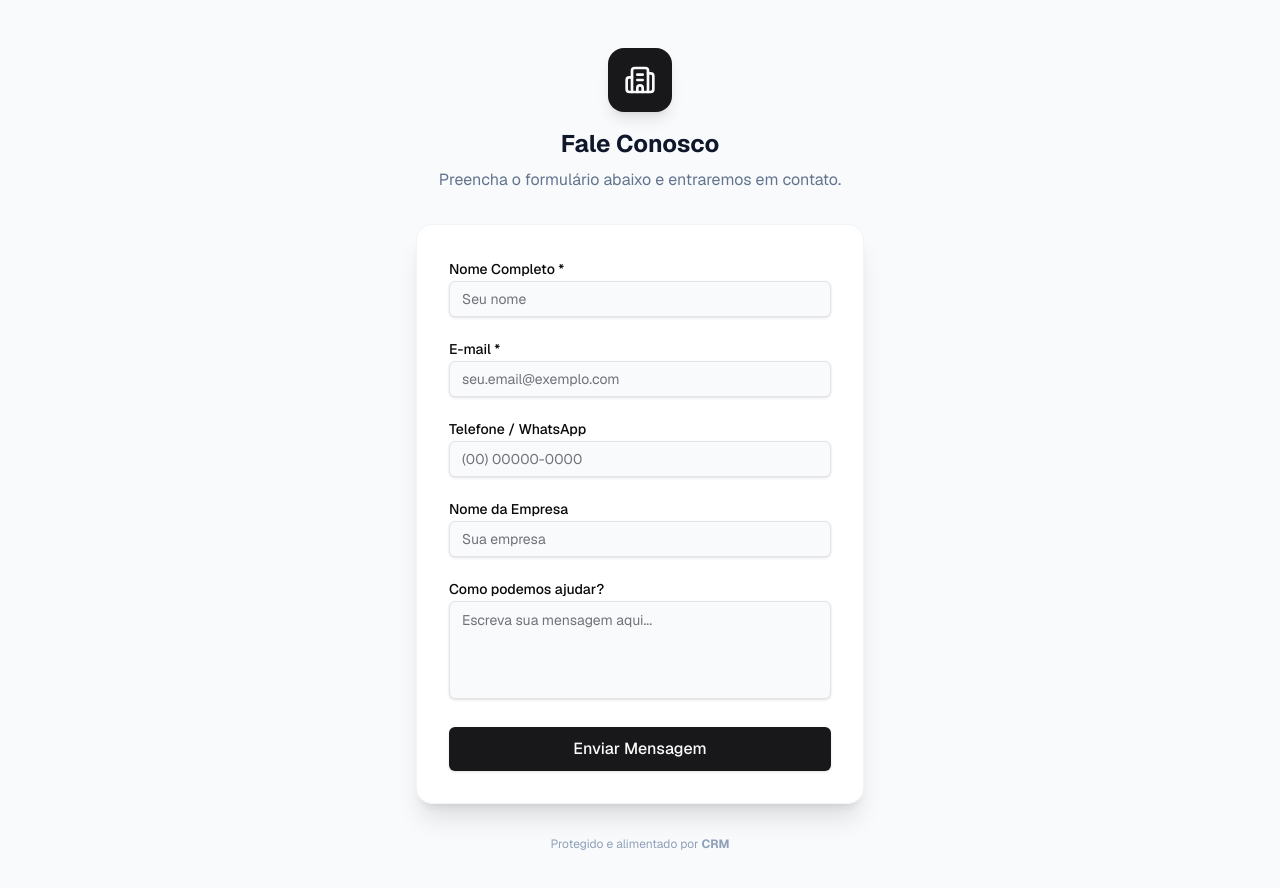
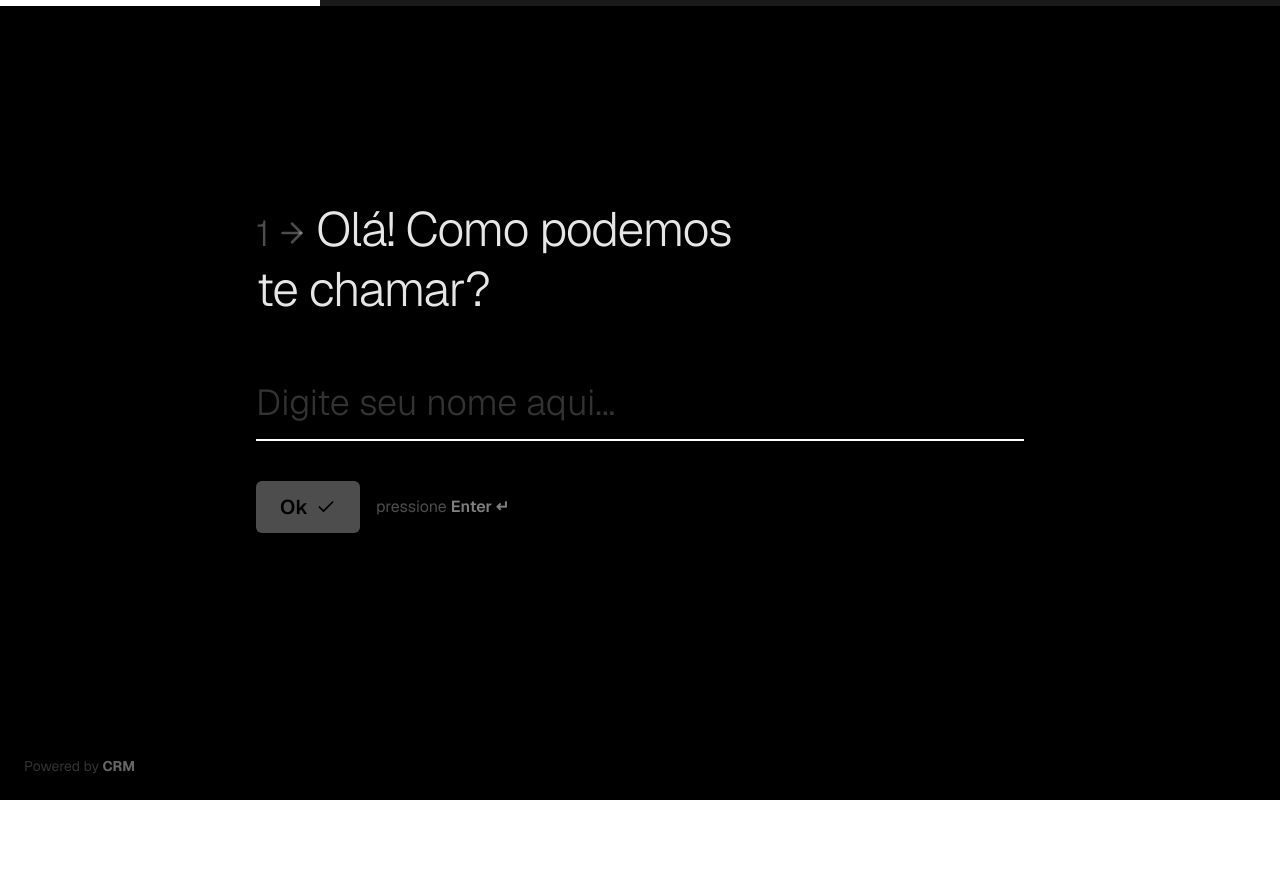
Before and after one commit to Murillooh/CRM, a Next.js app: page /f/1 in a window 1280 px wide. Shown: the top 888 px of the page. After the commit the page ends 800 px from the top, so only its background shows below. Built offline with nearby package versions, Linux system fonts and the light colour scheme.

Commit message:
style: redesign hosted form to fullscreen typeform UI

```diff
--- a/src/app/f/[workspaceId]/page.tsx
+++ b/src/app/f/[workspaceId]/page.tsx
@@ -1,12 +1,7 @@
 "use client";
 
-import { useState, useEffect } from "react";
-import { use } from "react";
-import { Button } from "@/components/ui/button";
-import { Input } from "@/components/ui/input";
-import { Textarea } from "@/components/ui/textarea";
-import { Label } from "@/components/ui/label";
-import { CheckCircle2, Loader2, Building2 } from "lucide-react";
+import { useState, use, useRef, useEffect } from "react";
+import { CheckCircle2, ArrowRight, Loader2, Check } from "lucide-react";
 
 export default function HostedFormPage({
   params,
@@ -18,155 +13,265 @@ export default function HostedFormPage({
   const [loading, setLoading] = useState(false);
   const [success, setSuccess] = useState(false);
   const [error, setError] = useState<string | null>(null);
+  const [step, setStep] = useState(1);
+  const inputRef = useRef<HTMLInputElement | HTMLTextAreaElement>(null);
 
-  const handleSubmit = async (e: React.FormEvent<HTMLFormElement>) => {
-    e.preventDefault();
+  const [formData, setFormData] = useState({
+    name: "",
+    email: "",
+    phone: "",
+    companyName: "",
+    message: "",
+  });
+
+  // Foca no input sempre que a etapa muda
+  useEffect(() => {
+    if (inputRef.current) {
+      inputRef.current.focus();
+    }
+  }, [step]);
+
+  const handleChange = (e: React.ChangeEvent<HTMLInputElement | HTMLTextAreaElement>) => {
+    setFormData(prev => ({ ...prev, [e.target.name]: e.target.value }));
+  };
+
+  const handleNext = () => {
+    if (step < 4) setStep(step + 1);
+  };
+
+  const handleSubmit = async (e?: React.FormEvent) => {
+    if (e) e.preventDefault();
     setLoading(true);
     setError(null);
-
-    const formData = new FormData(e.currentTarget);
-    const data = Object.fromEntries(formData.entries());
 
     try {
       const response = await fetch(`/api/webhooks/forms/${workspaceId}`, {
         method: "POST",
-        headers: {
-          "Content-Type": "application/json",
-        },
-        body: JSON.stringify(data),
+        headers: { "Content-Type": "application/json" },
+        body: JSON.stringify(formData),
       });
 
       if (!response.ok) {
-        const errorData = await response.json();
-        throw new Error(errorData.error || "Erro ao enviar o formulário");
+        throw new Error("Erro ao enviar o formulário");
       }
 
       setSuccess(true);
     } catch (err: any) {
-      setError(err.message || "Ocorreu um erro inesperado. Tente novamente.");
+      setError(err.message || "Ocorreu um erro inesperado.");
     } finally {
       setLoading(false);
     }
   };
 
+  const isStep1Valid = formData.name.trim().length >= 2;
+  const isStep4Valid = formData.email.includes("@") && formData.email.includes(".");
+
   if (success) {
     return (
-      <div className="min-h-screen bg-slate-50 dark:bg-slate-950 flex flex-col items-center justify-center p-4">
-        <div className="max-w-md w-full bg-white dark:bg-slate-900 shadow-xl rounded-2xl p-8 text-center animate-in fade-in zoom-in duration-500">
-          <div className="w-16 h-16 bg-green-100 dark:bg-green-900/30 text-green-600 dark:text-green-500 rounded-full flex items-center justify-center mx-auto mb-6">
-            <CheckCircle2 className="w-8 h-8" />
+      <div className="min-h-screen bg-black text-white flex flex-col items-center justify-center p-6 selection:bg-white/30">
+        <div className="animate-in fade-in slide-in-from-bottom-8 duration-700 max-w-2xl text-center flex flex-col items-center">
+          <div className="w-24 h-24 bg-white/10 text-white rounded-full flex items-center justify-center mb-8 backdrop-blur-md">
+            <Check className="w-12 h-12" />
           </div>
-          <h2 className="text-2xl font-bold text-slate-900 dark:text-white mb-2">Mensagem Enviada!</h2>
-          <p className="text-slate-500 dark:text-slate-400 mb-8">
-            Recebemos o seu contato com sucesso. Nossa equipe entrará em contato em breve.
+          <h2 className="text-4xl md:text-6xl font-light mb-6 tracking-tight">Tudo certo.</h2>
+          <p className="text-xl md:text-2xl text-white/50 font-light max-w-lg leading-relaxed">
+            Nossa equipe recebeu suas informações e entrará em contato muito em breve.
           </p>
-          <Button
-            variant="outline"
-            className="w-full"
-            onClick={() => setSuccess(false)}
-          >
-            Enviar nova mensagem
-          </Button>
         </div>
       </div>
     );
   }
 
+  const progress = (step / 4) * 100;
+
   return (
-    <div className="min-h-screen bg-slate-50 dark:bg-slate-950 flex flex-col items-center justify-center p-4 py-12">
-      <div className="max-w-md w-full">
-        {/* Header (Poderia carregar a logo do DB) */}
-        <div className="text-center mb-8">
-          <div className="inline-flex w-16 h-16 bg-primary text-primary-foreground rounded-2xl shadow-lg items-center justify-center mb-4">
-            <Building2 className="w-8 h-8" />
-          </div>
-          <h1 className="text-2xl font-bold text-slate-900 dark:text-white">Fale Conosco</h1>
-          <p className="text-slate-500 dark:text-slate-400 mt-2">
-            Preencha o formulário abaixo e entraremos em contato.
-          </p>
+    <div className="min-h-screen bg-black text-white flex flex-col font-sans selection:bg-white/30">
+      {/* Progress Bar Top */}
+      <div className="fixed top-0 left-0 w-full h-1.5 bg-white/10 z-50">
+        <div
+          className="h-full bg-white transition-all duration-700 ease-out"
+          style={{ width: `${progress}%` }}
+        />
       </div>
 
-        <div className="bg-white dark:bg-slate-900 shadow-xl rounded-2xl p-6 md:p-8 border border-slate-100 dark:border-slate-800">
-          <form onSubmit={handleSubmit} className="space-y-5">
+      <div className="flex-1 flex flex-col justify-center items-center p-6 md:p-12">
+        <div className="w-full max-w-3xl">
+
           {error && (
-              <div className="p-3 text-sm text-red-600 bg-red-50 dark:bg-red-900/20 rounded-lg border border-red-200 dark:border-red-900/50">
+            <div className="mb-8 p-4 text-sm text-red-400 bg-red-950/50 border border-red-900/50 rounded-lg animate-in fade-in">
               {error}
             </div>
           )}
 
-            <div className="space-y-2">
-              <Label htmlFor="name">Nome Completo *</Label>
-              <Input
-                id="name"
+          {step === 1 && (
+            <div className="animate-in fade-in slide-in-from-bottom-12 duration-700 fill-mode-both">
+              <h2 className="text-3xl md:text-5xl font-light mb-8 md:mb-12 leading-tight tracking-tight text-white/90">
+                <span className="text-white/30 text-2xl md:text-4xl mr-2">1</span>
+                <ArrowRight className="inline-block w-6 h-6 md:w-8 md:h-8 mr-2 text-white/30" />
+                Olá! Como podemos <br className="hidden md:block"/> te chamar?
+              </h2>
+              <input
+                ref={inputRef as any}
                 name="name"
-                required
-                placeholder="Seu nome"
-                className="bg-slate-50 dark:bg-slate-950"
+                value={formData.name}
+                onChange={handleChange}
+                placeholder="Digite seu nome aqui..."
+                className="w-full text-2xl md:text-4xl font-light bg-transparent border-0 border-b-2 border-white/20 focus:border-white focus:ring-0 placeholder:text-white/20 py-4 outline-none transition-colors"
+                onKeyDown={(e) => {
+                  if (e.key === 'Enter' && isStep1Valid) handleNext();
+                }}
+              />
+              <div className="mt-10 flex items-center gap-4">
+                <button
+                  onClick={handleNext}
+                  disabled={!isStep1Valid}
+                  className="px-6 py-3 bg-white text-black font-semibold text-lg md:text-xl rounded-md disabled:opacity-30 disabled:cursor-not-allowed hover:bg-white/90 transition-all flex items-center"
+                >
+                  Ok <Check className="w-5 h-5 ml-2" />
+                </button>
+                <span className="text-white/30 text-sm md:text-base">pressione <strong className="font-semibold text-white/50">Enter ↵</strong></span>
+              </div>
+            </div>
+          )}
+
+          {step === 2 && (
+            <div className="animate-in fade-in slide-in-from-bottom-12 duration-700 fill-mode-both">
+              <h2 className="text-3xl md:text-5xl font-light mb-8 md:mb-12 leading-tight tracking-tight text-white/90">
+                <span className="text-white/30 text-2xl md:text-4xl mr-2">2</span>
+                <ArrowRight className="inline-block w-6 h-6 md:w-8 md:h-8 mr-2 text-white/30" />
+                Legal, <strong className="font-semibold text-white">{formData.name.split(' ')[0]}</strong>!<br/> Qual o nome da sua empresa?
+              </h2>
+              <input
+                ref={inputRef as any}
+                name="companyName"
+                value={formData.companyName}
+                onChange={handleChange}
+                placeholder="Sua empresa (opcional)"
+                className="w-full text-2xl md:text-4xl font-light bg-transparent border-0 border-b-2 border-white/20 focus:border-white focus:ring-0 placeholder:text-white/20 py-4 outline-none transition-colors"
+                onKeyDown={(e) => {
+                  if (e.key === 'Enter') handleNext();
+                }}
+              />
+              <div className="mt-10 flex items-center gap-4">
+                <button
+                  onClick={handleNext}
+                  className="px-6 py-3 bg-white text-black font-semibold text-lg md:text-xl rounded-md hover:bg-white/90 transition-all flex items-center"
+                >
+                  Ok <Check className="w-5 h-5 ml-2" />
+                </button>
+                <span className="text-white/30 text-sm md:text-base">pressione <strong className="font-semibold text-white/50">Enter ↵</strong></span>
+              </div>
+            </div>
+          )}
+
+          {step === 3 && (
+            <div className="animate-in fade-in slide-in-from-bottom-12 duration-700 fill-mode-both">
+              <h2 className="text-3xl md:text-5xl font-light mb-8 md:mb-12 leading-tight tracking-tight text-white/90">
+                <span className="text-white/30 text-2xl md:text-4xl mr-2">3</span>
+                <ArrowRight className="inline-block w-6 h-6 md:w-8 md:h-8 mr-2 text-white/30" />
+                O que você está <br className="hidden md:block"/> precisando no momento?
+              </h2>
+              <textarea
+                ref={inputRef as any}
+                name="message"
+                value={formData.message}
+                onChange={handleChange}
+                rows={2}
+                placeholder="Conte um pouco sobre o seu projeto..."
+                className="w-full text-2xl md:text-4xl font-light bg-transparent border-0 border-b-2 border-white/20 focus:border-white focus:ring-0 placeholder:text-white/20 py-4 outline-none transition-colors resize-none overflow-hidden"
+                onKeyDown={(e) => {
+                  if (e.key === 'Enter' && !e.shiftKey) {
+                    e.preventDefault();
+                    handleNext();
+                  }
+                }}
+              />
+              <div className="mt-10 flex items-center gap-4">
+                <button
+                  onClick={handleNext}
+                  className="px-6 py-3 bg-white text-black font-semibold text-lg md:text-xl rounded-md hover:bg-white/90 transition-all flex items-center"
+                >
+                  Ok <Check className="w-5 h-5 ml-2" />
+                </button>
+                <span className="text-white/30 text-sm md:text-base">pressione <strong className="font-semibold text-white/50">Enter ↵</strong></span>
+              </div>
+            </div>
+          )}
+
+          {step === 4 && (
+            <div className="animate-in fade-in slide-in-from-bottom-12 duration-700 fill-mode-both">
+              <h2 className="text-3xl md:text-5xl font-light mb-8 md:mb-12 leading-tight tracking-tight text-white/90">
+                <span className="text-white/30 text-2xl md:text-4xl mr-2">4</span>
+                <ArrowRight className="inline-block w-6 h-6 md:w-8 md:h-8 mr-2 text-white/30" />
+                Para finalizar, onde <br className="hidden md:block"/> enviamos a resposta?
+              </h2>
+
+              <div className="space-y-10 md:space-y-12">
+                <div>
+                  <label className="block text-white/50 text-sm md:text-base mb-2">E-mail *</label>
+                  <input
+                    ref={inputRef as any}
+                    name="email"
+                    type="email"
+                    value={formData.email}
+                    onChange={handleChange}
+                    placeholder="seu.email@exemplo.com"
+                    className="w-full text-2xl md:text-4xl font-light bg-transparent border-0 border-b-2 border-white/20 focus:border-white focus:ring-0 placeholder:text-white/20 py-2 outline-none transition-colors"
+                    onKeyDown={(e) => {
+                      if (e.key === 'Enter' && isStep4Valid) handleSubmit();
+                    }}
                   />
                 </div>
 
-            <div className="space-y-2">
-              <Label htmlFor="email">E-mail *</Label>
-              <Input
-                id="email"
-                name="email"
-                type="email"
-                required
-                placeholder="seu.email@exemplo.com"
-                className="bg-slate-50 dark:bg-slate-950"
+                <div>
+                  <label className="block text-white/50 text-sm md:text-base mb-2">Telefone / WhatsApp</label>
+                  <input
+                    name="phone"
+                    type="tel"
+                    value={formData.phone}
+                    onChange={handleChange}
+                    placeholder="(00) 00000-0000"
+                    className="w-full text-2xl md:text-4xl font-light bg-transparent border-0 border-b-2 border-white/20 focus:border-white focus:ring-0 placeholder:text-white/20 py-2 outline-none transition-colors"
+                    onKeyDown={(e) => {
+                      if (e.key === 'Enter' && isStep4Valid) handleSubmit();
+                    }}
                   />
                 </div>
-
-            <div className="space-y-2">
-              <Label htmlFor="phone">Telefone / WhatsApp</Label>
-              <Input
-                id="phone"
-                name="phone"
-                type="tel"
-                placeholder="(00) 00000-0000"
-                className="bg-slate-50 dark:bg-slate-950"
-              />
               </div>
 
-            <div className="space-y-2">
-              <Label htmlFor="companyName">Nome da Empresa</Label>
-              <Input
-                id="companyName"
-                name="companyName"
-                placeholder="Sua empresa"
-                className="bg-slate-50 dark:bg-slate-950"
-              />
+              <div className="mt-12 flex items-center gap-4">
+                <button
+                  onClick={() => handleSubmit()}
+                  disabled={!isStep4Valid || loading}
+                  className="px-8 py-4 bg-white text-black font-semibold text-lg md:text-xl rounded-md disabled:opacity-30 disabled:cursor-not-allowed hover:bg-white/90 transition-all flex items-center"
+                >
+                  {loading ? (
+                    <><Loader2 className="mr-3 h-6 w-6 animate-spin" /> Enviando...</>
+                  ) : (
+                    <>Enviar <CheckCircle2 className="w-6 h-6 ml-3" /></>
+                  )}
+                </button>
+                <span className="text-white/30 text-sm md:text-base">pressione <strong className="font-semibold text-white/50">Enter ↵</strong></span>
+              </div>
+            </div>
+          )}
+
+        </div>
       </div>
 
-            <div className="space-y-2">
-              <Label htmlFor="message">Como podemos ajudar?</Label>
-              <Textarea
-                id="message"
-                name="message"
-                rows={4}
-                placeholder="Escreva sua mensagem aqui..."
-                className="bg-slate-50 dark:bg-slate-950 resize-none"
-              />
+      {/* Footer minimal */}
+      <div className="p-6 flex justify-between items-center text-white/20 text-xs md:text-sm">
+        <div>
+          Powered by <strong className="text-white/40">CRM</strong>
         </div>
-
-            <Button type="submit" className="w-full h-11 text-base mt-2" disabled={loading}>
-              {loading ? (
-                <>
-                  <Loader2 className="mr-2 h-5 w-5 animate-spin" />
-                  Enviando...
-                </>
-              ) : (
-                "Enviar Mensagem"
+        {step > 1 && (
+          <button
+            onClick={() => setStep(step - 1)}
+            className="hover:text-white/60 transition-colors flex items-center"
+          >
+            ← Voltar
+          </button>
         )}
-            </Button>
-          </form>
-        </div>
-
-        <div className="text-center mt-8">
-          <p className="text-xs text-slate-400 dark:text-slate-500">
-            Protegido e alimentado por <strong>CRM</strong>
-          </p>
-        </div>
       </div>
     </div>
   );
```
Lines whose indentation alone changed are shown as unchanged.
